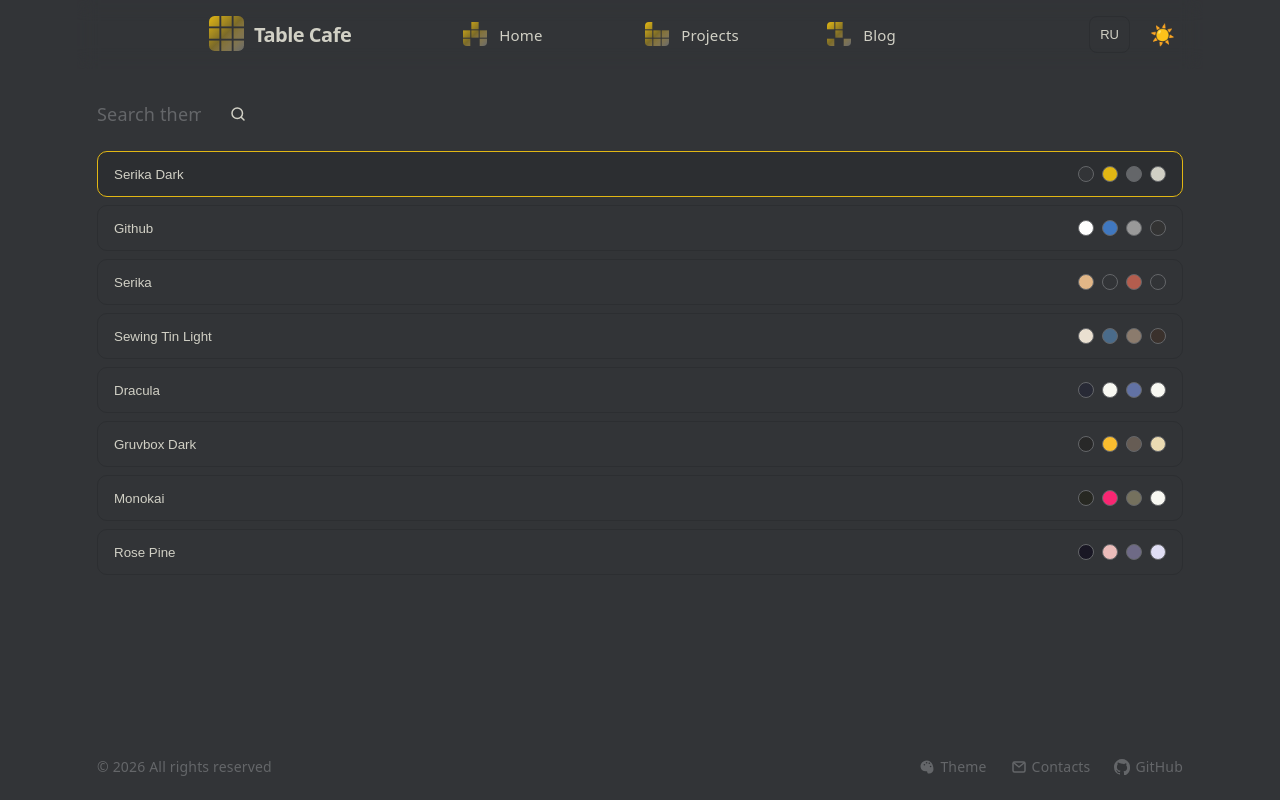
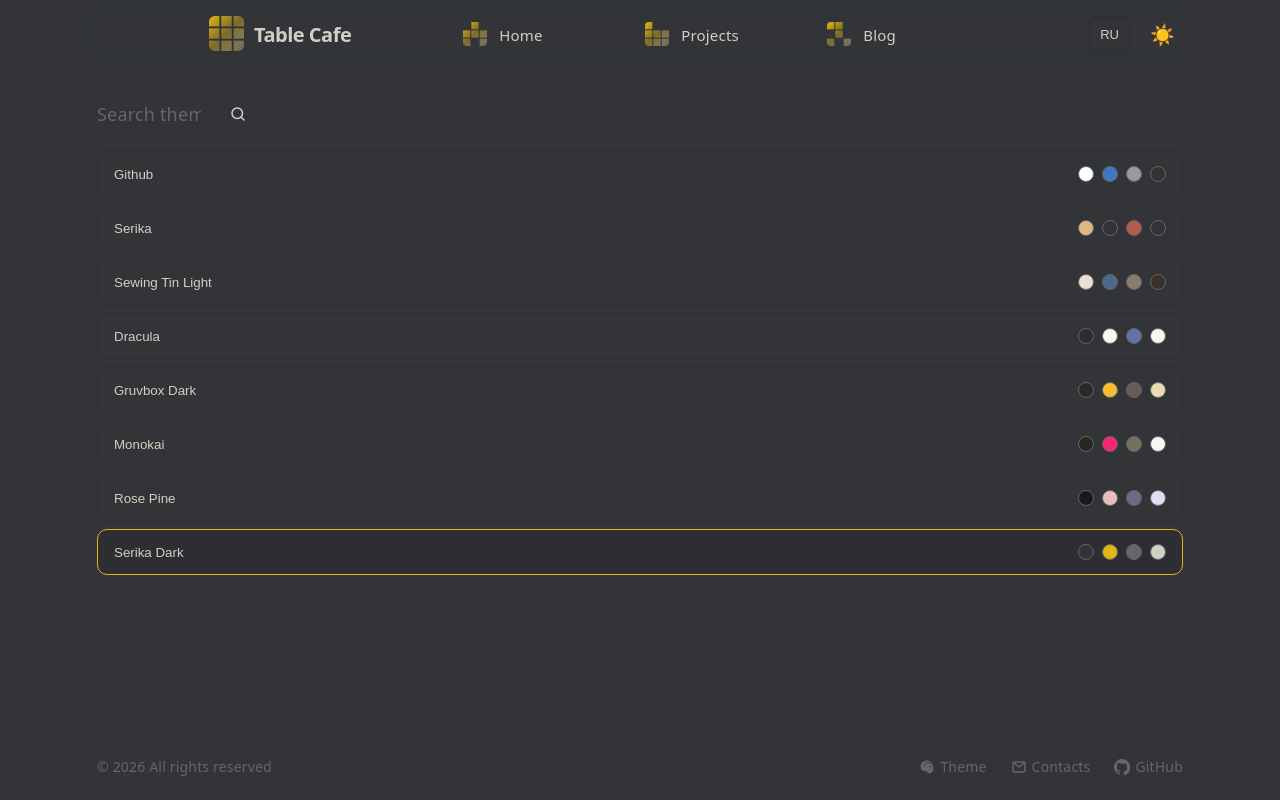
Before and after one commit to stdAlexTikhonov/my-new-app, a React (Vite) app: page /my-new-app/theme in a window 1280 px wide. Built offline with nearby package versions, Linux system fonts and the light colour scheme.

Commit message:
fix(TASK-18): fix sorting

```diff
--- a/src/pages/ThemePage/ThemePage.tsx
+++ b/src/pages/ThemePage/ThemePage.tsx
@@ -21,9 +21,6 @@
           );
 
     return [...matchingThemeNames].sort((leftName, rightName) => {
-      if (leftName === themeName) return -1;
-      if (rightName === themeName) return 1;
-
       const leftIsDark = isDarkTheme(themes[leftName]);
       const rightIsDark = isDarkTheme(themes[rightName]);
 
@@ -33,7 +30,7 @@
 
       return leftName.localeCompare(rightName);
     });
-  }, [query, themeName, themeNames]);
+  }, [query, themeNames]);
 
   return (
     <main className={styles.page}>
```
